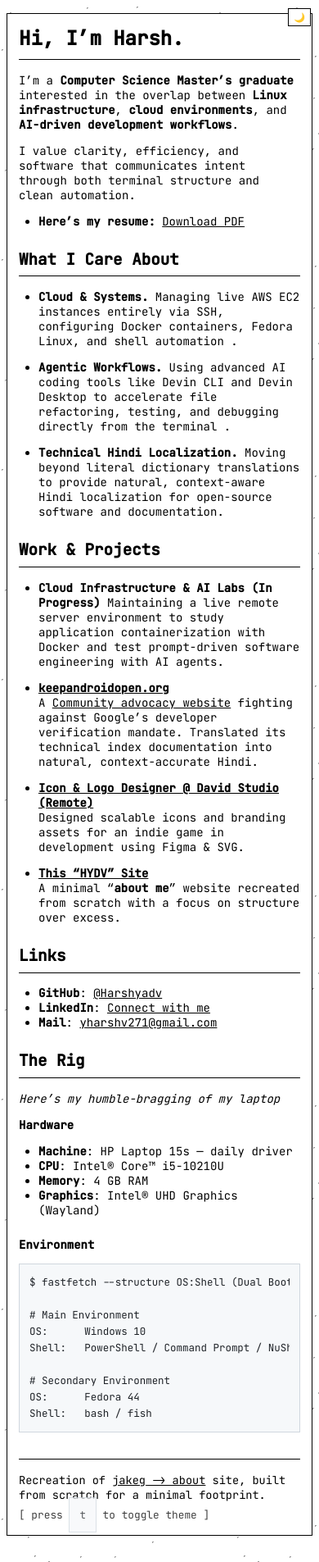
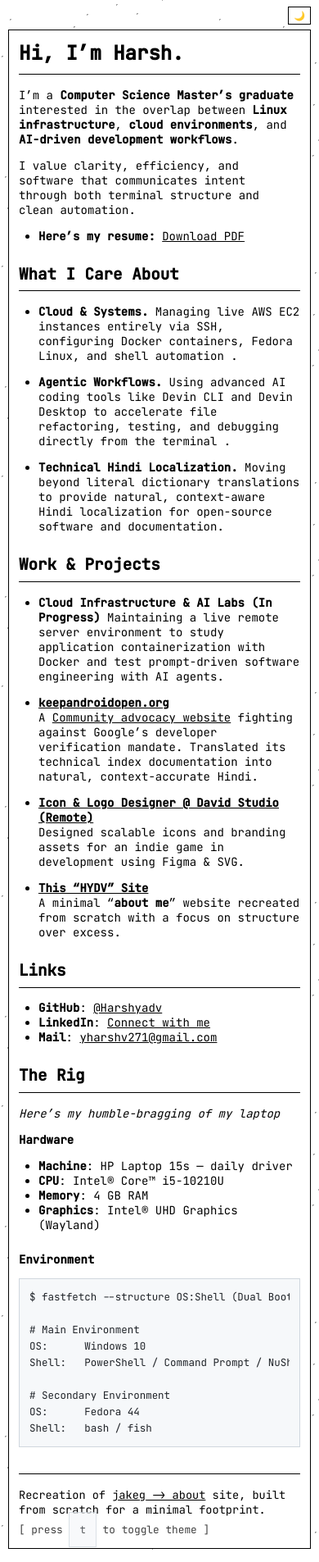
Before and after one commit to Harshyadv/HYDV, a Jekyll site: the page built from index.md, in a window 390 px wide. Shown: the whole page at 82% size. Built offline with Jekyll 4.4.1, drawn with Linux system fonts in a browser that asks for light colours.

Commit message:
Adjust mobile @media block spacing for theme toggle clearance

```diff
--- a/assets/style.css
+++ b/assets/style.css
@@ -264,13 +264,13 @@ footer {
 /* --- Mobile tweaks --- */
 @media (max-width: 480px) {
     body {
-        margin: 16px 8px;
+        margin: 36px 10px 16px; /* Top margin clearance for theme toggle box */
         padding: 0;
         font-size: 14px;
     }
 
     .box {
-        padding: 14px;
+        padding: 12px;
     }
 
     h1 {
@@ -288,7 +288,7 @@ footer {
     }
 
     .theme-toggle {
-        top: 10px;
+        top: 8px;
         right: 10px;
         padding: 3px 6px;
         font-size: 11px;
```
